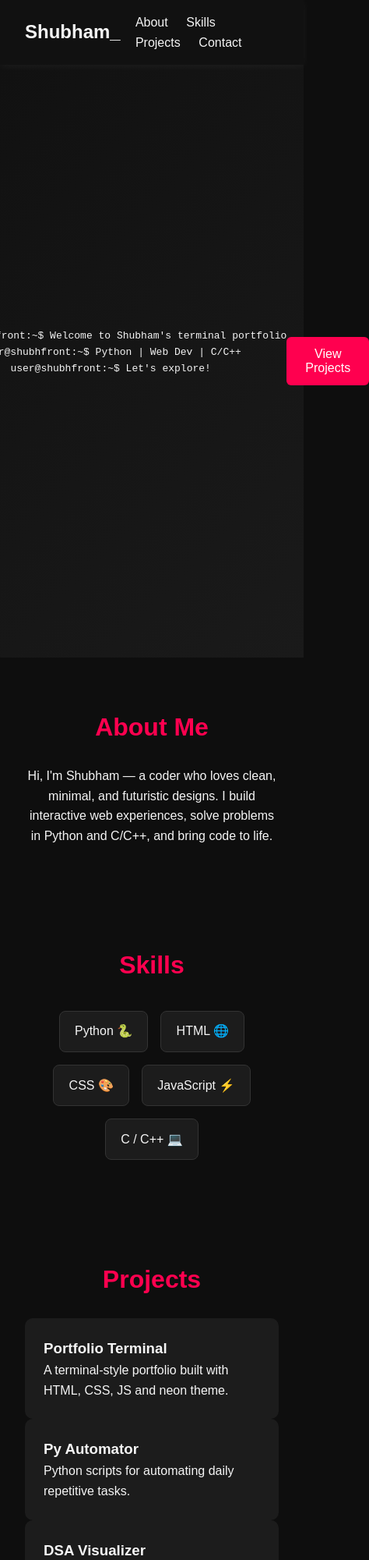
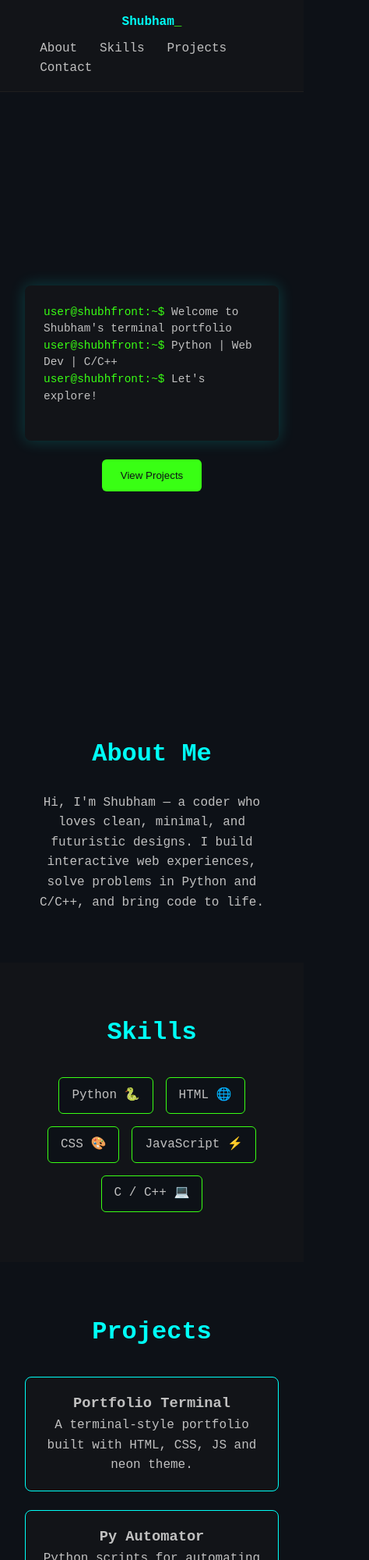
Before and after one commit to shubhfront/shubhfront.github.io, a plain HTML site: page index.html in a window 390 px wide. Shown: the top 2000 px of the page at 78% size, 474 px wide, since content can reach past the window. Drawn offline with Linux system fonts and the light colour scheme.

Commit message:
Update styles.css

```diff
--- a/styles.css
+++ b/styles.css
@@ -2,9 +2,9 @@
 * { margin: 0; padding: 0; box-sizing: border-box; }
 
 body {
-  font-family: "Poppins", sans-serif;
-  background-color: #0e0e0e;
-  color: #f5f5f5;
+  font-family: 'Fira Code', monospace, monospace;
+  background: #0d1117;
+  color: #c0c0c0;
   line-height: 1.6;
   scroll-behavior: smooth;
 }
@@ -15,137 +15,112 @@ body {
   justify-content: space-between;
   align-items: center;
   padding: 1rem 2rem;
-  background: #111;
+  background: #121418;
   position: sticky;
   top: 0;
   z-index: 100;
-  box-shadow: 0 2px 10px rgba(255, 255, 255, 0.05);
+  border-bottom: 1px solid #1f1f1f;
 }
 .logo {
-  font-size: 1.5rem;
-  font-weight: 600;
+  font-weight: bold;
+  color: #00fff7;
 }
-.logo .dot {
-  color: #ff004f;
+.neon-dot {
+  color: #39ff14;
+  animation: blink 1s infinite;
 }
+@keyframes blink { 0%,50%,100% {opacity:1} 25%,75% {opacity:0} }
+
 .navbar nav a {
   margin-left: 1.2rem;
-  color: #f5f5f5;
+  color: #c0c0c0;
   text-decoration: none;
   transition: color 0.3s;
 }
-.navbar nav a:hover {
-  color: #ff004f;
-}
+.navbar nav a:hover { color: #39ff14; }
 
-/* Hero */
+/* Hero / Terminal */
 .hero {
   height: 90vh;
   display: flex;
+  flex-direction: column;
   justify-content: center;
   align-items: center;
-  text-align: center;
-  background: linear-gradient(135deg, #111 0%, #1a1a1a 100%);
+  text-align: left;
   padding: 2rem;
 }
-.hero h1 {
-  font-size: 2.5rem;
+.terminal {
+  background: #121418;
+  padding: 1.5rem;
+  border-radius: 8px;
+  box-shadow: 0 0 20px #00fff733;
+  font-size: 1rem;
+  line-height: 1.5;
+  width: 100%;
+  max-width: 600px;
+  white-space: pre-wrap;
 }
-.highlight {
-  color: #ff004f;
-}
-.hero p {
-  margin: 1rem 0;
-  color: #ccc;
-}
+.green { color: #39ff14; }
+
+/* Hero button */
 button {
-  background: #ff004f;
+  margin-top: 1.5rem;
+  background: #39ff14;
   border: none;
+  color: #0d1117;
   padding: 0.8rem 1.5rem;
-  color: white;
-  font-size: 1rem;
   border-radius: 6px;
   cursor: pointer;
   transition: 0.3s;
 }
-button:hover {
-  background: #e00046;
-}
+button:hover { background: #2fdc0f; }
 
-/* Sections */
-section {
-  padding: 4rem 2rem;
-  text-align: center;
-}
-section h2 {
-  color: #ff004f;
-  margin-bottom: 1.5rem;
-  font-size: 2rem;
-}
-
-/* About */
-.about p {
-  max-width: 700px;
-  margin: 0 auto;
-  color: #ddd;
-}
+/* Panels */
+.panel { padding: 4rem 2rem; text-align: center; }
+.panel.alt { background: #121418; }
+.panel h2 { color: #00fff7; margin-bottom: 1.5rem; font-size: 2rem; }
 
 /* Skills */
-.skill-list {
-  display: flex;
-  flex-wrap: wrap;
-  justify-content: center;
-  gap: 1rem;
-  margin-top: 2rem;
+.skill-list { display: flex; flex-wrap: wrap; justify-content: center; gap: 1rem; margin-top: 2rem; }
+.skill {
+  background: #0d1117;
+  border: 1px solid #39ff14;
+  padding: 0.6rem 1rem;
+  border-radius: 6px;
+  transition: 0.3s;
 }
-.skill {
-  background: #1c1c1c;
-  padding: 0.8rem 1.2rem;
-  border-radius: 8px;
-  border: 1px solid #333;
-  transition: transform 0.3s, background 0.3s;
-}
-.skill:hover {
-  transform: translateY(-5px);
-  background: #ff004f33;
-}
+.skill:hover { box-shadow: 0 0 10px #39ff14; }
 
 /* Projects */
-.project-grid {
-  display: grid;
-  grid-template-columns: repeat(auto-fit, minmax(250px, 1fr));
-  gap: 1.5rem;
-  margin-top: 2rem;
+.projects-grid { display: grid; grid-template-columns: repeat(auto-fit,minmax(250px,1fr)); gap: 1.5rem; margin-top: 2rem; }
+.project-card {
+  background: #121418;
+  border: 1px solid #00fff7;
+  padding: 1.2rem;
+  border-radius: 8px;
+  transition: transform 0.3s, box-shadow 0.3s;
 }
-.project-card {
-  background: #1c1c1c;
-  padding: 1.5rem;
-  border-radius: 10px;
-  text-align: left;
-  transition: transform 0.3s, background 0.3s;
-}
-.project-card:hover {
-  background: #ff004f33;
-  transform: translateY(-5px);
-}
+.project-card:hover { transform: translateY(-5px); box-shadow: 0 0 15px #00fff7; }
 
 /* Contact */
 .social-links a {
   display: inline-block;
   margin: 0.5rem 1rem;
-  color: #ff004f;
+  color: #39ff14;
   text-decoration: none;
-  font-weight: 500;
 }
-.social-links a:hover {
-  text-decoration: underline;
-}
+.social-links a:hover { text-decoration: underline; }
 
 /* Footer */
 footer {
   padding: 1rem;
   text-align: center;
-  border-top: 1px solid #222;
-  background: #111;
-  color: #888;
+  border-top: 1px solid #1f1f1f;
+  color: #666;
 }
+
+/* Responsive */
+@media(max-width:860px) {
+  .navbar { flex-direction: column; gap: 0.5rem; }
+  .terminal { width: 100%; font-size: 0.9rem; }
+}
```
